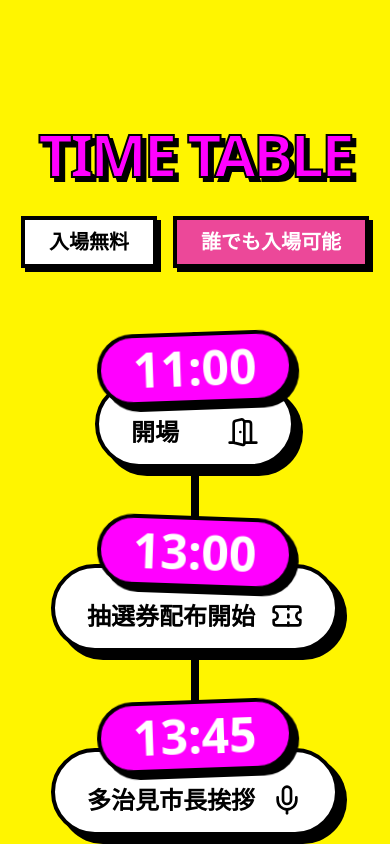
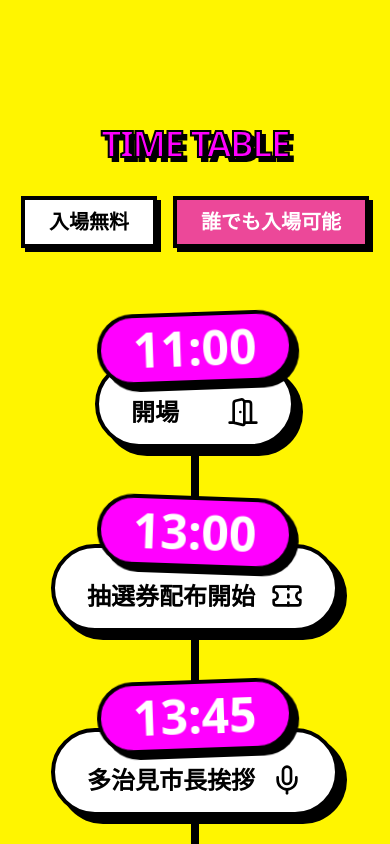
Before and after one commit to reliefhideyori/misoji8, a React (Vite) app: page / in a window 390 px wide. Shown: the part 1920-2764 px from the top of the page. Built offline with nearby package versions, Linux system fonts and the light colour scheme.

Commit message:
fix: タイムテーブルのスマホ表示フォントとメッセージ行間の調整

```diff
--- a/src/App.jsx
+++ b/src/App.jsx
@@ -246,7 +246,7 @@ const App = () => {
                 {/* Time Table */}
                 <div className="mb-32">
                     <div className="text-center mb-16">
-                        <h2 className="text-6xl md:text-8xl font-black text-[#FF00FF] tracking-tighter drop-shadow-[4px_4px_0px_#000]" style={{ WebkitTextStroke: '2px black' }}>TIME TABLE</h2>
+                        <h2 className="text-4xl md:text-8xl font-black text-[#FF00FF] tracking-tighter drop-shadow-[4px_4px_0px_#000]" style={{ WebkitTextStroke: '2px black' }}>TIME TABLE</h2>
 
                         <div className="mt-8 text-xl font-black flex flex-wrap justify-center gap-4">
                             <div className="bg-white border-4 border-black px-6 py-2 shadow-[4px_4px_0px_#000]">入場無料</div>
@@ -394,7 +394,7 @@ const App = () => {
             {/* Message Section */}
             <section ref={messageSectionRef} className="min-h-screen bg-white flex flex-col items-center justify-center px-6 py-32 border-t-8 border-black">
                 <div className="max-w-3xl w-full text-center">
-                    <div className="min-h-[200px] text-3xl md:text-5xl font-black leading-snug text-black">
+                    <div className="min-h-[200px] text-3xl md:text-5xl font-black leading-loose text-black">
                         {typedMessage}
                         <span className="inline-block w-2 h-10 md:h-16 bg-pink-500 ml-2 animate-pulse" />
                     </div>
```
